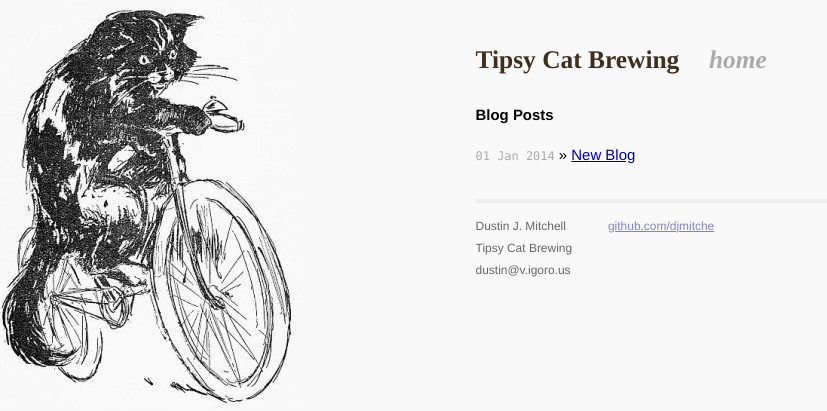
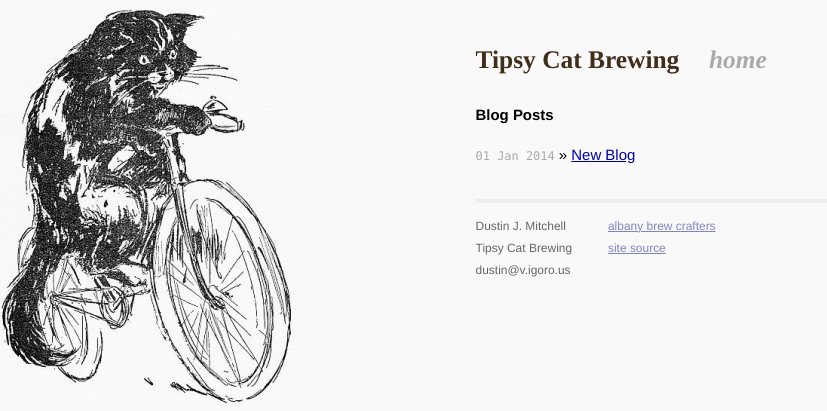
Before and after one commit to djmitche/tipsycat.org, a Jekyll site: the page built from index.html, in a window 1280 px wide. Shown: the top 411 px of the page, without its empty margins (0-827 px from the left). Built offline with Jekyll 4.4.1, drawn with Linux system fonts in a browser that asks for light colours; Markdown is read by kramdown in place of the engine named in the settings.

Commit message:
better links in the footer

```diff
--- a/_layouts/default.html
+++ b/_layouts/default.html
@@ -31,7 +31,8 @@
                 </div>
                 <div class="contact">
                 <p>
-                    <a href="https://github.com/djmitche">github.com/djmitche</a><br />
+                    <a href="http://albanybrewcrafters.com">albany brew crafters</a><br />
+                    <a href="https://github.com/djmitche/tipsycat.org">site source</a><br />
                 </p>
                 </div>
             </div>
```
